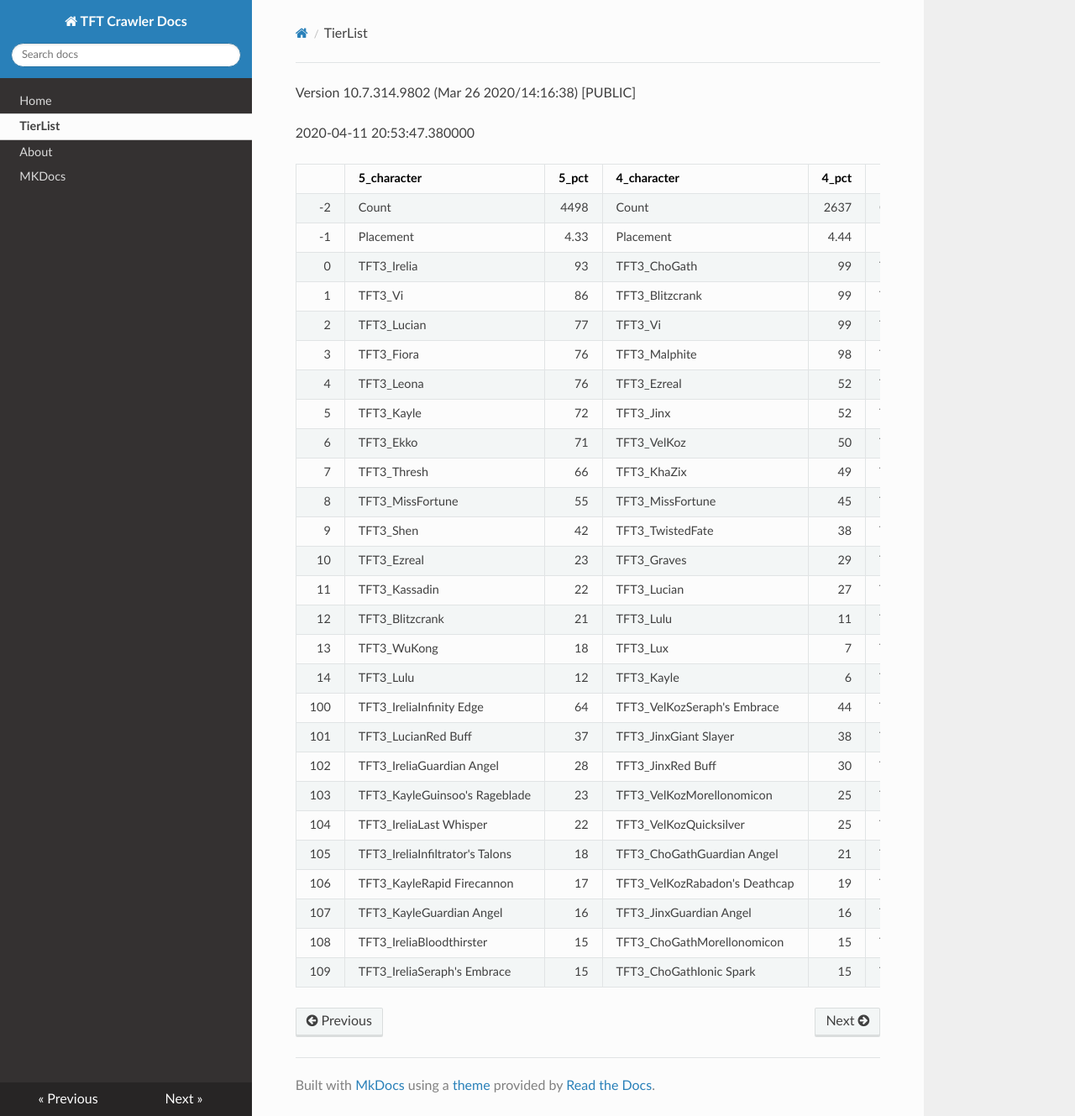
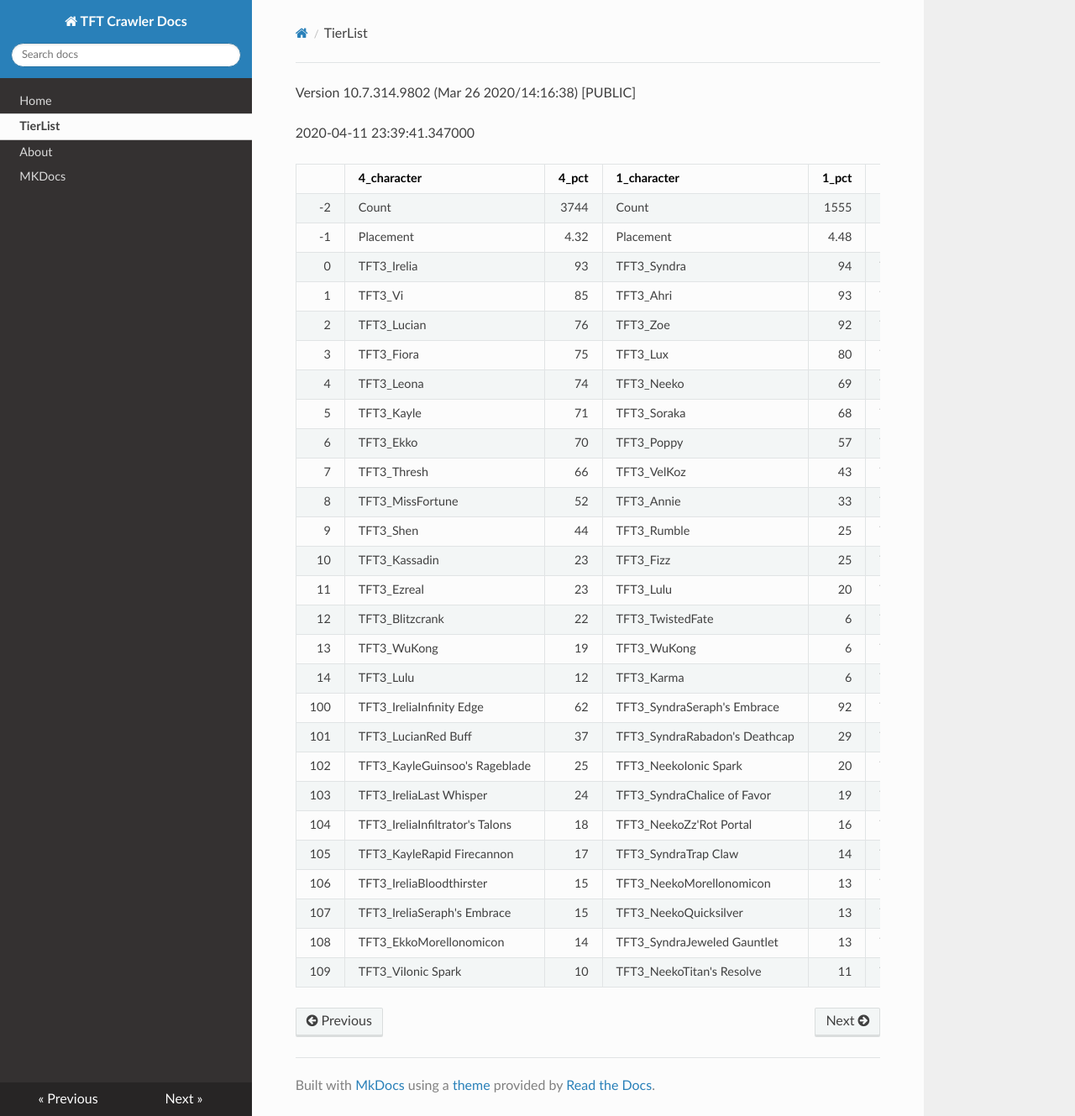
Before and after one commit to JamesYouL2/TFT-Crawler, an MkDocs documentation site: the page built from docs/tierlist.md, in a window 1280 px wide and 1329 px high. Shown: the whole window at 84% size. Built offline with MkDocs 1.6.1, drawn with Linux system fonts in a browser that asks for light colours; nearby versions of some CDN libraries.

Commit message:
Update tierlist.md

```diff
--- a/docs/tierlist.md
+++ b/docs/tierlist.md
@@ -1,33 +1,33 @@
 Version 10.7.314.9802 (Mar 26 2020/14:16:38) [PUBLIC] <Releases/10.7>
 
-2020-04-11 20:53:47.380000
+2020-04-11 23:39:41.347000
 
-|     | 5_character                     |   5_pct | 4_character                   |   4_pct | 1_character                   |   1_pct | 3_character                      |   3_pct | 2_character                    |   2_pct |
-|----:|:--------------------------------|--------:|:------------------------------|--------:|:------------------------------|--------:|:---------------------------------|--------:|:-------------------------------|--------:|
-|  -2 | Count                           | 4498    | Count                         | 2637    | Count                         | 1790    | Count                            | 3129    | Count                          | 3184    |
-|  -1 | Placement                       |    4.33 | Placement                     |    4.44 | Placement                     |    4.44 | Placement                        |    4.49 | Placement                      |    4.49 |
-|   0 | TFT3_Irelia                     |   93    | TFT3_ChoGath                  |   99    | TFT3_Syndra                   |  100    | TFT3_Annie                       |   98    | TFT3_Karma                     |   92    |
-|   1 | TFT3_Vi                         |   86    | TFT3_Blitzcrank               |   99    | TFT3_Ahri                     |  100    | TFT3_Rumble                      |   97    | TFT3_Jhin                      |   74    |
-|   2 | TFT3_Lucian                     |   77    | TFT3_Vi                       |   99    | TFT3_Zoe                      |   98    | TFT3_Shaco                       |   97    | TFT3_Ashe                      |   73    |
-|   3 | TFT3_Fiora                      |   76    | TFT3_Malphite                 |   98    | TFT3_Lux                      |   86    | TFT3_KaiSa                       |   97    | TFT3_Mordekaiser               |   71    |
-|   4 | TFT3_Leona                      |   76    | TFT3_Ezreal                   |   52    | TFT3_Neeko                    |   73    | TFT3_Fizz                        |   96    | TFT3_Lulu                      |   61    |
-|   5 | TFT3_Kayle                      |   72    | TFT3_Jinx                     |   52    | TFT3_Soraka                   |   71    | TFT3_Lux                         |   68    | TFT3_JarvanIV                  |   54    |
-|   6 | TFT3_Ekko                       |   71    | TFT3_VelKoz                   |   50    | TFT3_Poppy                    |   61    | TFT3_KhaZix                      |   66    | TFT3_Jayce                     |   44    |
-|   7 | TFT3_Thresh                     |   66    | TFT3_KhaZix                   |   49    | TFT3_VelKoz                   |   46    | TFT3_Ekko                        |   27    | TFT3_WuKong                    |   44    |
-|   8 | TFT3_MissFortune                |   55    | TFT3_MissFortune              |   45    | TFT3_Annie                    |   35    | TFT3_Karma                       |   24    | TFT3_Shaco                     |   30    |
-|   9 | TFT3_Shen                       |   42    | TFT3_TwistedFate              |   38    | TFT3_Rumble                   |   26    | TFT3_Kayle                       |   22    | TFT3_Lux                       |   30    |
-|  10 | TFT3_Ezreal                     |   23    | TFT3_Graves                   |   29    | TFT3_Fizz                     |   26    | TFT3_MissFortune                 |    6    | TFT3_XinZhao                   |   28    |
-|  11 | TFT3_Kassadin                   |   22    | TFT3_Lucian                   |   27    | TFT3_Lulu                     |   19    | TFT3_Gangplank                   |    4    | TFT3_Poppy                     |   28    |
-|  12 | TFT3_Blitzcrank                 |   21    | TFT3_Lulu                     |   11    | TFT3_TwistedFate              |    6    | TFT3_Lulu                        |    3    | TFT3_Rakan                     |   28    |
-|  13 | TFT3_WuKong                     |   18    | TFT3_Lux                      |    7    | TFT3_Karma                    |    6    | TFT3_Jhin                        |    3    | TFT3_Sona                      |   28    |
-|  14 | TFT3_Lulu                       |   12    | TFT3_Kayle                    |    6    | TFT3_Rakan                    |    3    | TFT3_VelKoz                      |    2    | TFT3_Neeko                     |   26    |
-| 100 | TFT3_IreliaInfinity Edge        |   64    | TFT3_VelKozSeraph's Embrace   |   44    | TFT3_SyndraSeraph's Embrace   |   98    | TFT3_KaiSaMorellonomicon         |   52    | TFT3_JhinInfinity Edge         |   40    |
-| 101 | TFT3_LucianRed Buff             |   37    | TFT3_JinxGiant Slayer         |   38    | TFT3_SyndraGuardian Angel     |   34    | TFT3_ShacoInfinity Edge          |   50    | TFT3_JhinGuardian Angel        |   39    |
-| 102 | TFT3_IreliaGuardian Angel       |   28    | TFT3_JinxRed Buff             |   30    | TFT3_SyndraRabadon's Deathcap |   32    | TFT3_ShacoBloodthirster          |   48    | TFT3_JhinLast Whisper          |   33    |
-| 103 | TFT3_KayleGuinsoo's Rageblade   |   23    | TFT3_VelKozMorellonomicon     |   25    | TFT3_NeekoGuardian Angel      |   27    | TFT3_ShacoGuardian Angel         |   47    | TFT3_JhinRunaan's Hurricane    |   25    |
-| 104 | TFT3_IreliaLast Whisper         |   22    | TFT3_VelKozQuicksilver        |   25    | TFT3_NeekoIonic Spark         |   22    | TFT3_KaiSaSeraph's Embrace       |   42    | TFT3_RakanSpear of Shojin      |   21    |
-| 105 | TFT3_IreliaInfiltrator's Talons |   18    | TFT3_ChoGathGuardian Angel    |   21    | TFT3_SyndraChalice of Favor   |   19    | TFT3_KaiSaDemolitionist's Charge |   30    | TFT3_XinZhaoBramble Vest       |   18    |
-| 106 | TFT3_KayleRapid Firecannon      |   17    | TFT3_VelKozRabadon's Deathcap |   19    | TFT3_NeekoZz'Rot Portal       |   16    | TFT3_RumbleQuicksilver           |   30    | TFT3_RakanMorellonomicon       |   17    |
-| 107 | TFT3_KayleGuardian Angel        |   16    | TFT3_JinxGuardian Angel       |   16    | TFT3_NeekoMorellonomicon      |   15    | TFT3_RumbleTitan's Resolve       |   24    | TFT3_XinZhaoTitan's Resolve    |   16    |
-| 108 | TFT3_IreliaBloodthirster        |   15    | TFT3_ChoGathMorellonomicon    |   15    | TFT3_SyndraTrap Claw          |   15    | TFT3_ShacoLast Whisper           |   19    | TFT3_MordekaiserMorellonomicon |   16    |
-| 109 | TFT3_IreliaSeraph's Embrace     |   15    | TFT3_ChoGathIonic Spark       |   15    | TFT3_SyndraJeweled Gauntlet   |   15    | TFT3_RumbleBramble Vest          |   18    | TFT3_ShacoGuardian Angel       |   14    |
+|     | 4_character                     |   4_pct | 1_character                   |   1_pct | 3_character                      |   3_pct | 2_character                    |   2_pct | 5_character                      |   5_pct |
+|----:|:--------------------------------|--------:|:------------------------------|--------:|:---------------------------------|--------:|:-------------------------------|--------:|:---------------------------------|--------:|
+|  -2 | Count                           | 3744    | Count                         | 1555    | Count                            |  2565   | Count                          | 2683    | Count                            | 3115    |
+|  -1 | Placement                       |    4.32 | Placement                     |    4.48 | Placement                        |     4.5 | Placement                      |    4.55 | Placement                        |    4.57 |
+|   0 | TFT3_Irelia                     |   93    | TFT3_Syndra                   |   94    | TFT3_Rumble                      |    98   | TFT3_Karma                     |   90    | TFT3_Blitzcrank                  |   82    |
+|   1 | TFT3_Vi                         |   85    | TFT3_Ahri                     |   93    | TFT3_Annie                       |    98   | TFT3_Jhin                      |   72    | TFT3_ChoGath                     |   72    |
+|   2 | TFT3_Lucian                     |   76    | TFT3_Zoe                      |   92    | TFT3_Shaco                       |    97   | TFT3_Ashe                      |   71    | TFT3_Vi                          |   71    |
+|   3 | TFT3_Fiora                      |   75    | TFT3_Lux                      |   80    | TFT3_KaiSa                       |    97   | TFT3_Mordekaiser               |   70    | TFT3_Malphite                    |   71    |
+|   4 | TFT3_Leona                      |   74    | TFT3_Neeko                    |   69    | TFT3_Fizz                        |    96   | TFT3_Lulu                      |   59    | TFT3_MissFortune                 |   39    |
+|   5 | TFT3_Kayle                      |   71    | TFT3_Soraka                   |   68    | TFT3_Lux                         |    71   | TFT3_JarvanIV                  |   51    | TFT3_Ezreal                      |   38    |
+|   6 | TFT3_Ekko                       |   70    | TFT3_Poppy                    |   57    | TFT3_KhaZix                      |    65   | TFT3_WuKong                    |   46    | TFT3_Jinx                        |   37    |
+|   7 | TFT3_Thresh                     |   66    | TFT3_VelKoz                   |   43    | TFT3_Ekko                        |    27   | TFT3_Jayce                     |   46    | TFT3_VelKoz                      |   35    |
+|   8 | TFT3_MissFortune                |   52    | TFT3_Annie                    |   33    | TFT3_Karma                       |    26   | TFT3_Poppy                     |   29    | TFT3_KhaZix                      |   35    |
+|   9 | TFT3_Shen                       |   44    | TFT3_Rumble                   |   25    | TFT3_Kayle                       |    20   | TFT3_Shaco                     |   28    | TFT3_Shen                        |   28    |
+|  10 | TFT3_Kassadin                   |   23    | TFT3_Fizz                     |   25    | TFT3_MissFortune                 |     6   | TFT3_XinZhao                   |   27    | TFT3_MasterYi                    |   28    |
+|  11 | TFT3_Ezreal                     |   23    | TFT3_Lulu                     |   20    | TFT3_Lulu                        |     3   | TFT3_Lux                       |   27    | TFT3_Yasuo                       |   27    |
+|  12 | TFT3_Blitzcrank                 |   22    | TFT3_TwistedFate              |    6    | TFT3_Gangplank                   |     3   | TFT3_Sona                      |   27    | TFT3_TwistedFate                 |   27    |
+|  13 | TFT3_WuKong                     |   19    | TFT3_WuKong                   |    6    | TFT3_Jhin                        |     2   | TFT3_Rakan                     |   27    | TFT3_Graves                      |   21    |
+|  14 | TFT3_Lulu                       |   12    | TFT3_Karma                    |    6    | TFT3_VelKoz                      |     2   | TFT3_Neeko                     |   25    | TFT3_Kayle                       |   20    |
+| 100 | TFT3_IreliaInfinity Edge        |   62    | TFT3_SyndraSeraph's Embrace   |   92    | TFT3_ShacoBloodthirster          |    51   | TFT3_JhinInfinity Edge         |   39    | TFT3_VelKozSeraph's Embrace      |   31    |
+| 101 | TFT3_LucianRed Buff             |   37    | TFT3_SyndraRabadon's Deathcap |   29    | TFT3_KaiSaMorellonomicon         |    50   | TFT3_JhinLast Whisper          |   34    | TFT3_JinxRed Buff                |   22    |
+| 102 | TFT3_KayleGuinsoo's Rageblade   |   25    | TFT3_NeekoIonic Spark         |   20    | TFT3_ShacoInfinity Edge          |    50   | TFT3_JhinRunaan's Hurricane    |   23    | TFT3_VelKozMorellonomicon        |   18    |
+| 103 | TFT3_IreliaLast Whisper         |   24    | TFT3_SyndraChalice of Favor   |   19    | TFT3_KaiSaSeraph's Embrace       |    41   | TFT3_XinZhaoBramble Vest       |   18    | TFT3_VelKozQuicksilver           |   17    |
+| 104 | TFT3_IreliaInfiltrator's Talons |   18    | TFT3_NeekoZz'Rot Portal       |   16    | TFT3_KaiSaDemolitionist's Charge |    30   | TFT3_RakanMorellonomicon       |   16    | TFT3_VelKozRabadon's Deathcap    |   13    |
+| 105 | TFT3_KayleRapid Firecannon      |   17    | TFT3_SyndraTrap Claw          |   14    | TFT3_RumbleQuicksilver           |    28   | TFT3_MordekaiserMorellonomicon |   15    | TFT3_MasterYiGuinsoo's Rageblade |   13    |
+| 106 | TFT3_IreliaBloodthirster        |   15    | TFT3_NeekoMorellonomicon      |   13    | TFT3_RumbleTitan's Resolve       |    22   | TFT3_XinZhaoTitan's Resolve    |   15    | TFT3_MasterYiQuicksilver         |   12    |
+| 107 | TFT3_IreliaSeraph's Embrace     |   15    | TFT3_NeekoQuicksilver         |   13    | TFT3_ShacoLast Whisper           |    20   | TFT3_XinZhaoDragon's Claw      |   13    | TFT3_ChoGathIonic Spark          |   11    |
+| 108 | TFT3_EkkoMorellonomicon         |   14    | TFT3_SyndraJeweled Gauntlet   |   13    | TFT3_RumbleBramble Vest          |    18   | TFT3_ShacoBloodthirster        |   12    | TFT3_ChoGathMorellonomicon       |   10    |
+| 109 | TFT3_ViIonic Spark              |   10    | TFT3_NeekoTitan's Resolve     |   11    | TFT3_KaiSaLuden's Echo           |    14   | TFT3_MordekaiserIonic Spark    |    9    | TFT3_BlitzcrankZephyr            |   10    |
```
